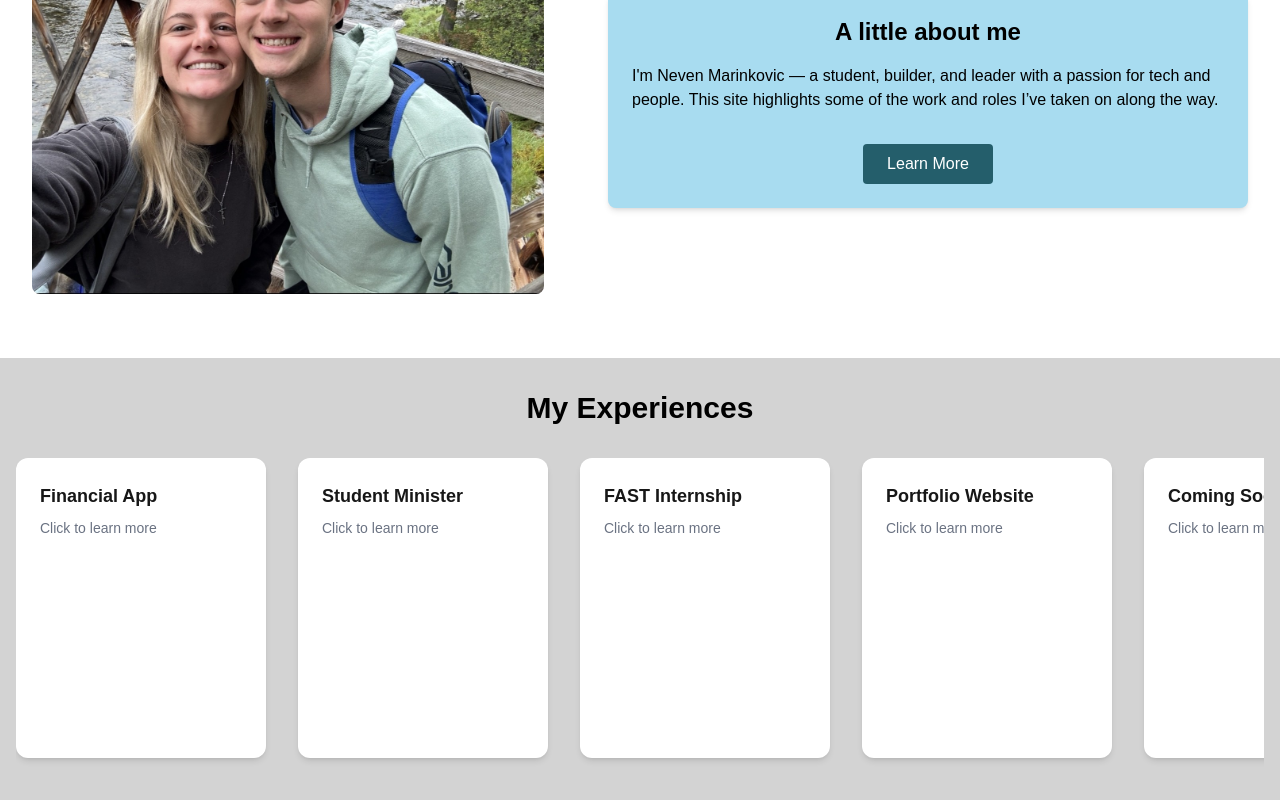
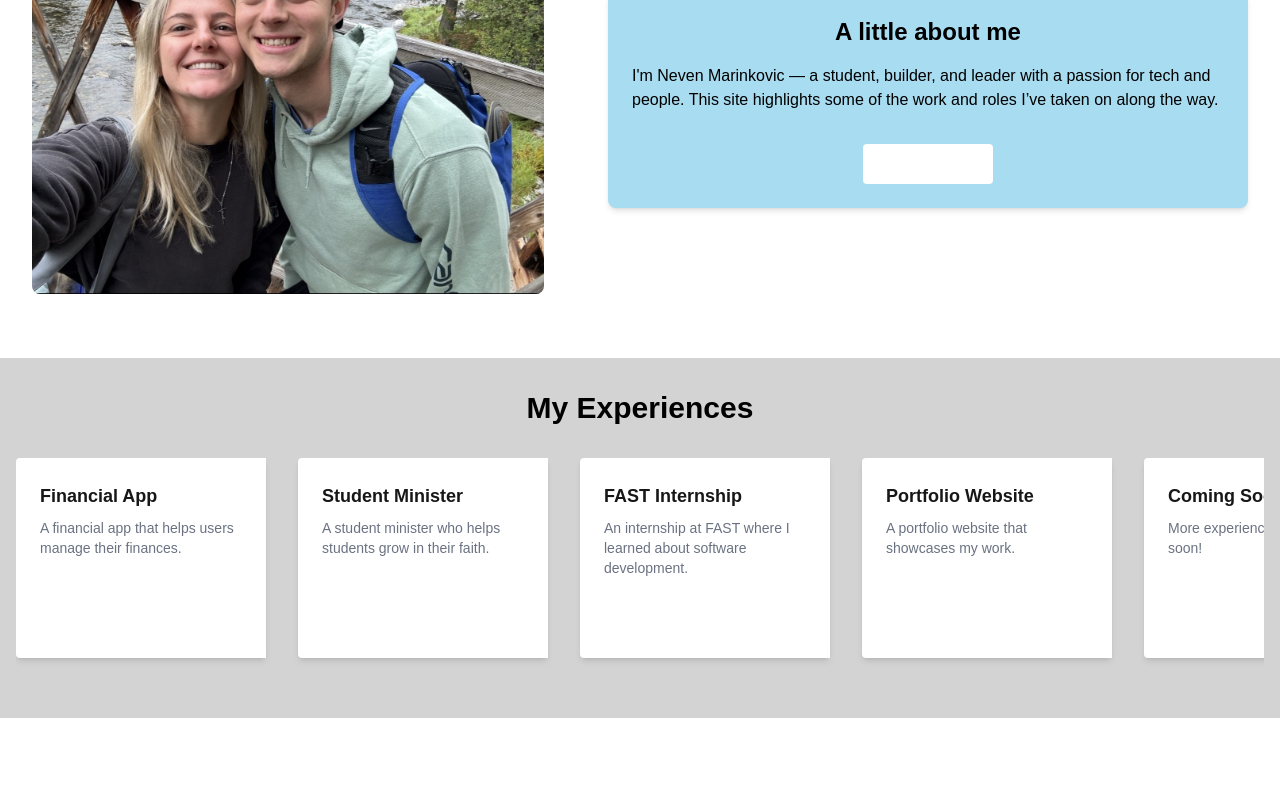
Before and after one commit to nevenmarinkovic/neven-portfolio, a Next.js app: page / in a window 1280 px wide. Shown: the part 959-1759 px from the top of the page. Built offline with nearby package versions, Linux system fonts and the light colour scheme.

Commit message:
Scroll bar updates and footer creation

```diff
--- a/app/layout.js
+++ b/app/layout.js
@@ -1,5 +1,6 @@
 import { Geist, Geist_Mono } from "next/font/google";
 import "./globals.css";
+import Footer from "@/components/footer";
 import Navbar from "../components/navbar";
 
 const geistSans = Geist({
@@ -13,7 +14,7 @@ const geistMono = Geist_Mono({
 });
 
 export const metadata = {
-  title: "Create Next App",
+  title: "Neven Marinkovic",
   description: "Generated by create next app",
 };
 
@@ -24,6 +25,7 @@ export default function RootLayout({ children }) {
         className={`${geistSans.variable} ${geistMono.variable} antialiased`}
       >
         {children}
+        <Footer />
       </body>
     </html>
   );
--- a/app/page.js
+++ b/app/page.js
@@ -8,11 +8,11 @@ export default function Home() {
   const scrollRef = useRef(null);
 
   const experiences = [
-    { title: "Financial App", link: "/experiences" },
-    { title: "Student Minister", link: "/experiences" },
-    { title: "FAST Internship", link: "/experiences" },
-    { title: "Portfolio Website", link: "/experiences" },
-    { title: "Coming Soon...", link: "/experiences" },
+    { title: "Financial App", link: "/experiences", desc: "A financial app that helps users manage their finances." },
+    { title: "Student Minister", link: "/experiences", desc: "A student minister who helps students grow in their faith." },
+    { title: "FAST Internship", link: "/experiences", desc: "An internship at FAST where I learned about software development." },
+    { title: "Portfolio Website", link: "/experiences", desc: "A portfolio website that showcases my work." },
+    { title: "Coming Soon...", link: "/experiences", desc: "More experiences will be added soon!" },
   ];
 
   return (
@@ -63,7 +63,7 @@ export default function Home() {
           {/* This wrapper centers the button */}
           <div className="flex justify-center">
             <Link href="/about">
-              <button className="mt-4 px-6 py-2 bg-[#245E6B] text-white rounded hover:bg-[#D2ECF0]">
+              <button className="mt-4 px-6 py-2 bg-white dark:bg-gray-800 text-white rounded hover:bg-[#D2ECF0]">
                 Learn More
               </button>
             </Link>
@@ -74,19 +74,23 @@ export default function Home() {
       {/* Experiences Card Slider Section */}
       <section className="relative overflow-x-auto max-w-full px-4 bg-[#D3D3D3]">
       <h2 className="text-center text-3xl font-bold text-black py-8">My Experiences</h2>
-        <div ref={scrollRef} className="mx-auto h-100 scrollbar-thin scrollbar-thumb-[#2E798A] scrollbar-track-[#f1f1f1] flex gap-8 overflow-x-scroll pb-4">
+      <div className= "flex justify-center">
+        <div ref={scrollRef} className="mx-auto h-65 scrollbar-thin scrollbar-thumb-[#2E798A] scrollbar-track-[#f1f1f1] flex gap-8 overflow-x-scroll pb-4">
           {experiences.map((exp, i) => (
             <Link key={i} href={exp.link}>
-              <div className="min-w-[250px] min-h-[300px] bg-white dark:bg-gray-800 rounded-xl shadow-md p-6 hover:scale-105 transition cursor-pointer">
+              <div className="w-[250px] h-[200px] bg-white dark:bg-gray-800 rounded-l shadow-md p-6 hover:scale-110 transition cursor-pointer">
                 <h3 className="text-lg font-semibold">{exp.title}</h3>
                 <p className="text-sm text-gray-500 dark:text-gray-300 mt-2">
-                  Click to learn more
+                  {exp.desc}
                 </p>
               </div>
             </Link>
           ))}
         </div>
+        </div>
       </section>
-    </div>
+
+      {/* Footer */}
+      </div>
   );
 }
--- /dev/null
+++ b/components/footer.js
@@ -0,0 +1,16 @@
+import Link from "next/link";
+export default function Footer() {
+    return (
+        <footer className="w-full bg-white dark:bg-gray-800 text-white py-4">
+        <div className="flex flex-col items-center justify-center">
+          <nav className="flex space-x-4 mb-2">
+            <Link href="/">Home </Link>
+            <Link href="/about">About</Link>
+            <Link href="/experiences">Experiences</Link>
+          </nav>
+          <p className="text-sm">&copy; {new Date().getFullYear()} Neven Marinkovic. All rights reserved.</p>
+        </div>
+      </footer>
+
+    );
+}
```
